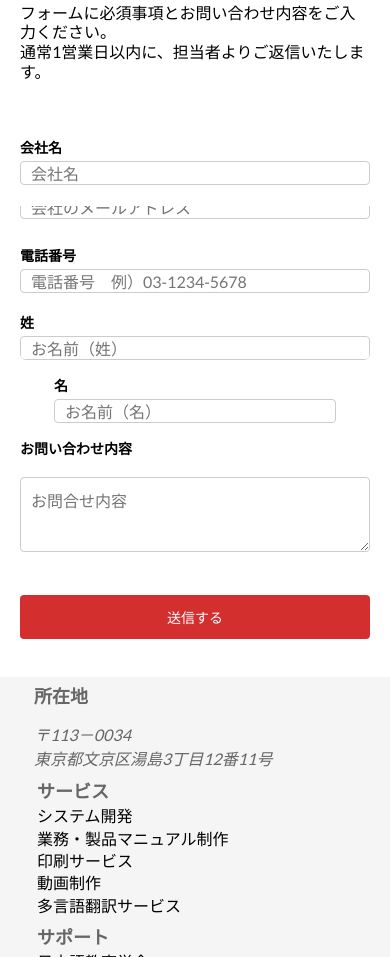
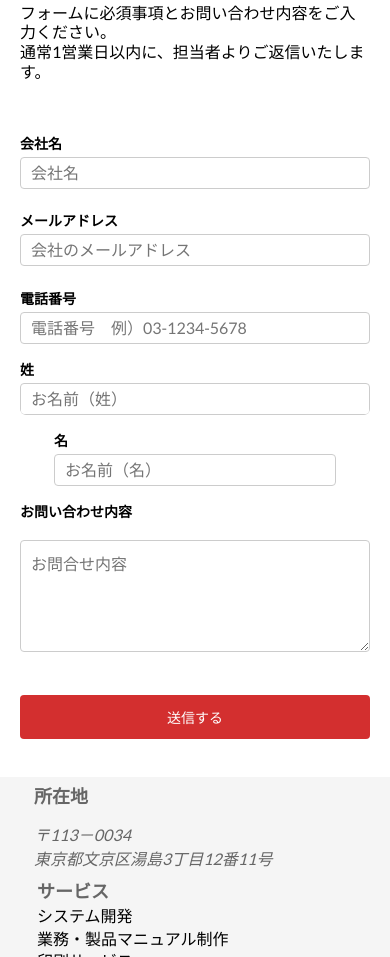
Before and after one commit to kurukobaweb/modern-japanese-education, a plain HTML site: page index.html in a window 390 px wide. Shown: the part 7595-8552 px from the top of the page. Drawn offline with Linux system fonts and the light colour scheme.

Commit message:
SPフォーム改修

```diff
--- a/styles/responsive/media-queries.css
+++ b/styles/responsive/media-queries.css
@@ -411,6 +411,24 @@
         overflow: visible;
         padding-top: 5px;
     }
+    /* Mobile fix: prevent label/input clipping for email & phone groups */
+    .form__email-group,
+    .form__phone-group {
+        height: auto;
+        overflow: visible;
+        align-items: flex-start;
+        gap: 15px; /* compact spacing on mobile */
+    }
+    .form__email-group > .form__phone-group > .form__field:first-child,
+    .form__phone-group > .form__field:first-child {
+        height: auto;
+        overflow: visible;
+        padding-top: 4px;
+    }
+    /* Ensure label displays and has space */
+    .form__field .form__label { display:block; margin-bottom:4px; }
+    /* Input vertical alignment */
+    .form__input { height: 32px; line-height: 32px; }
 
     .btn-submit {
         align-self: center;
```
